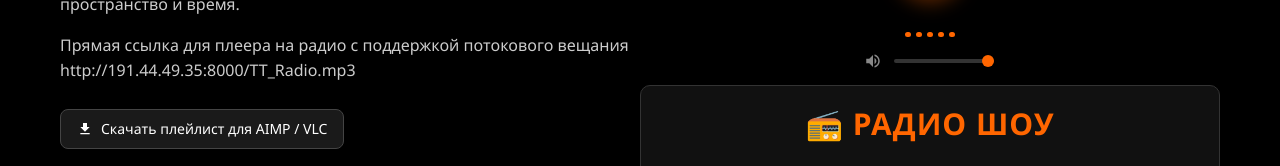
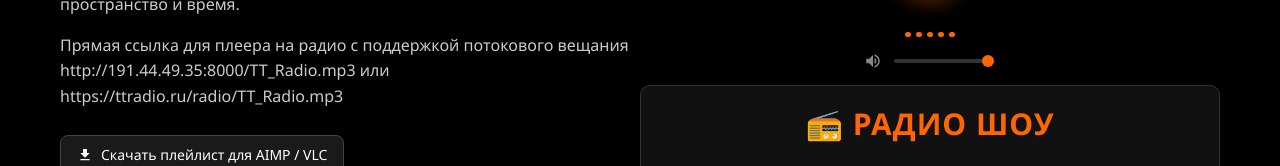
Before and after one commit to ttradio604/tt-radio, a plain HTML site: page index.html in a window 1280 px wide. Shown: the part 609-775 px from the top of the page. Drawn offline with Linux system fonts and the light colour scheme; no server answers.

Commit message:
Update index.html

```diff
--- a/index.html
+++ b/index.html
@@ -265,7 +265,7 @@
             <div class="about-text">
                 <p><strong>TT Radio — твой личный портал в мир звука.</strong></p>
                 <p>Забудь о суете, надень наушники и позволь ритму вести тебя сквозь пространство и время.</p>
-                <p>Прямая ссылка для плеера на радио с поддержкой потокового вещания http://191.44.49.35:8000/TT_Radio.mp3 </p>
+                <p>Прямая ссылка для плеера на радио с поддержкой потокового вещания http://191.44.49.35:8000/TT_Radio.mp3 или https://ttradio.ru/radio/TT_Radio.mp3</p>
 
                 <!-- Кнопка скачивания плейлиста -->
                 <a href="TT_Radio.m3u" download class="m3u-btn">
@@ -306,7 +306,7 @@
                 <div class="track-label">Сейчас играет</div>
                 <div class="track-title" id="track-title">Загрузка...</div>
 
-                <audio id="radio-stream" src="http://191.44.49.35:8000/TT_Radio.mp3" preload="none"></audio>
+                <audio id="radio-stream" src="https://ttradio.ru/radio/TT_Radio.mp3" preload="none"></audio>
 
                 <button class="play-btn" id="play-button">
                     <svg id="play-icon" viewBox="0 0 24 24"><path d="M8 5v14l11-7z"/></svg>
```
